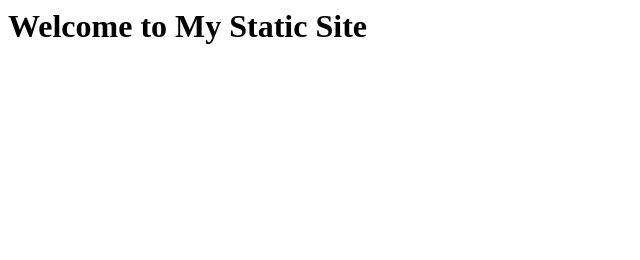
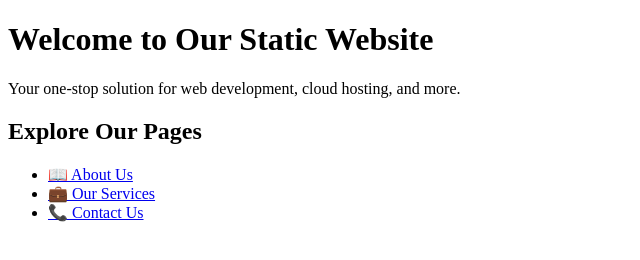
Before and after one commit to muralikrish9/my-static-site, a plain HTML site: page index.html in a window 1280 px wide. Shown: the whole page, without its empty margins (0-640 px from the left). Drawn offline with Linux system fonts and the light colour scheme.

Commit message:
Update index.html

```diff
--- a/index.html
+++ b/index.html
@@ -1 +1,19 @@
-<h1>Welcome to My Static Site</h1>
+<!DOCTYPE html>
+<html lang="en">
+<head>
+    <meta charset="UTF-8">
+    <meta name="viewport" content="width=device-width, initial-scale=1.0">
+    <title>Welcome to Our Site</title>
+</head>
+<body>
+    <h1>Welcome to Our Static Website</h1>
+    <p>Your one-stop solution for web development, cloud hosting, and more.</p>
+
+    <h2>Explore Our Pages</h2>
+    <ul>
+        <li><a href="about.html">📖 About Us</a></li>
+        <li><a href="services.html">💼 Our Services</a></li>
+        <li><a href="contact.html">📞 Contact Us</a></li>
+    </ul>
+</body>
+</html>
```
